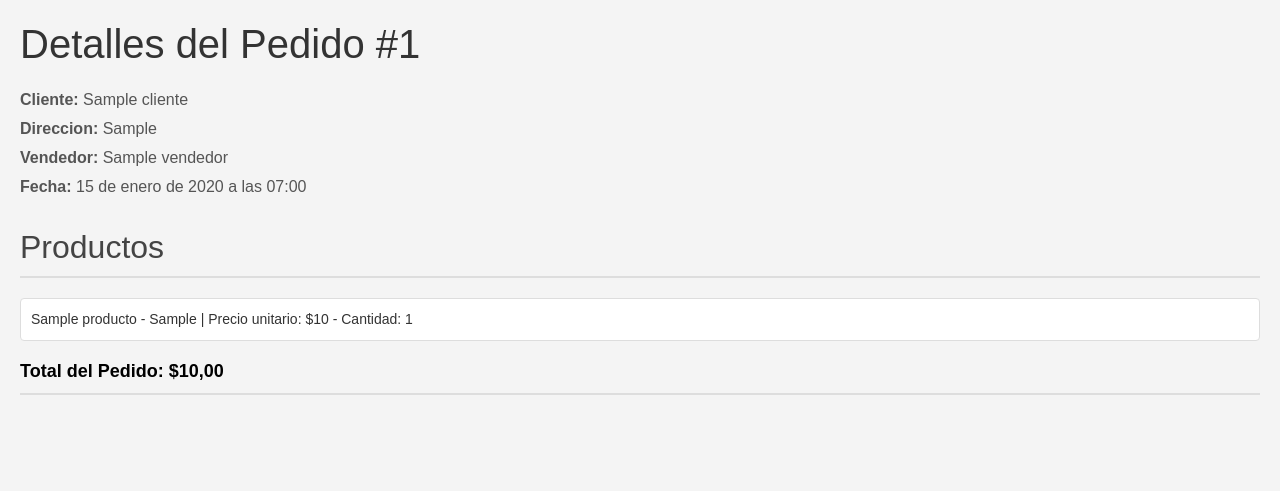
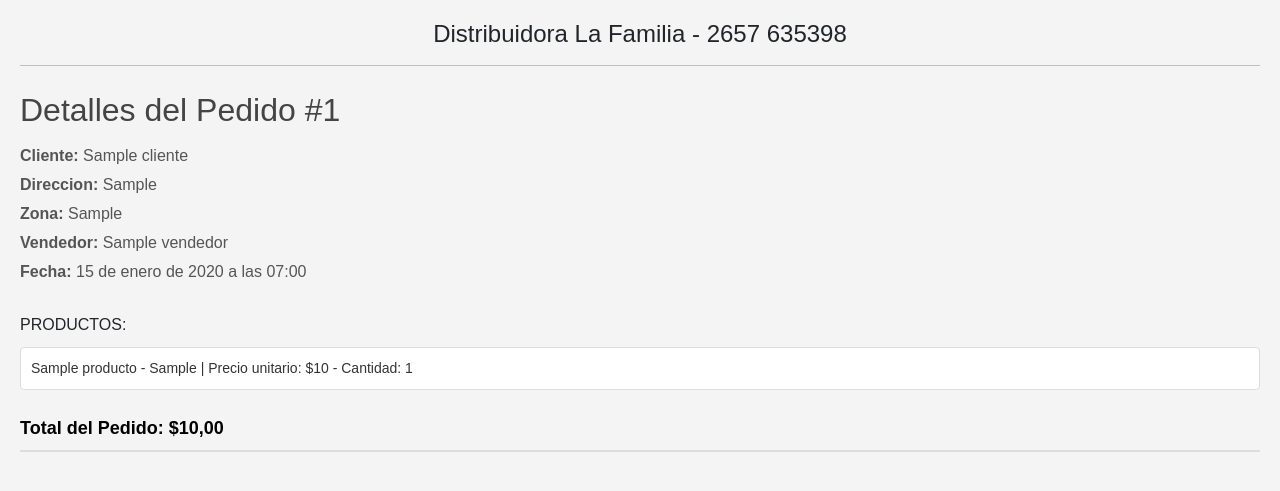
Before and after one commit to nicosanjurjo/lafamilia, a Django app: page /gestion/pedido/1/ in a window 1280 px wide. Shown: the top 491 px of the page. Run offline with Django 5.2, Linux system fonts and the light colour scheme; tables that the repository leaves empty hold one stand-in row (Sample ...).

Commit message:
Modificacion remito

```diff
--- a/lafamilia/templates/gestion/ped-detalle.html
+++ b/lafamilia/templates/gestion/ped-detalle.html
@@ -11,15 +11,17 @@
     <!-- Incluye aquí tus estilos y scripts -->
 </head>
 <body>
-    <h1>Detalles del Pedido #{{ pedido.id }}</h1>
-
+    <h4 style="text-align:center">Distribuidora La Familia - 2657 635398</h4>
+    <hr>
+    <H2 style="border-bottom:none; margin-bottom:5px; margin-top:25px">Detalles del Pedido #{{ pedido.id }}</H2>
     <p><strong>Cliente:</strong> {{ pedido.cliente.nombre }}</p>
     <p><strong>Direccion:</strong> {{ pedido.cliente.direccion }}</p>
+    <p><strong>Zona:</strong> {{ pedido.cliente.zona }}</p>
     <p><strong>Vendedor:</strong> {{ pedido.vendedor.nombre }}</p>
     <p><strong>Fecha:</strong> {{ pedido.fecha }}</p>
     <br>
-    <h2>Productos</h2>
-    <ul>
+    PRODUCTOS:
+    <ul style="margin-bottom:28px; margin-top: 10px">
         {% for item in pedido.pedidoproducto_set.all %}
             <li>{{ item.producto.nombre }} - {{ item.producto.marca }} | Precio unitario: ${{ item.precio_unitario }} - Cantidad: {{ item.cantidad }} </li>
         {% endfor %}
```
Also changed, not shown: lafamilia/templates/gestion/ped-imprimir.html (+6 -4 lines).
